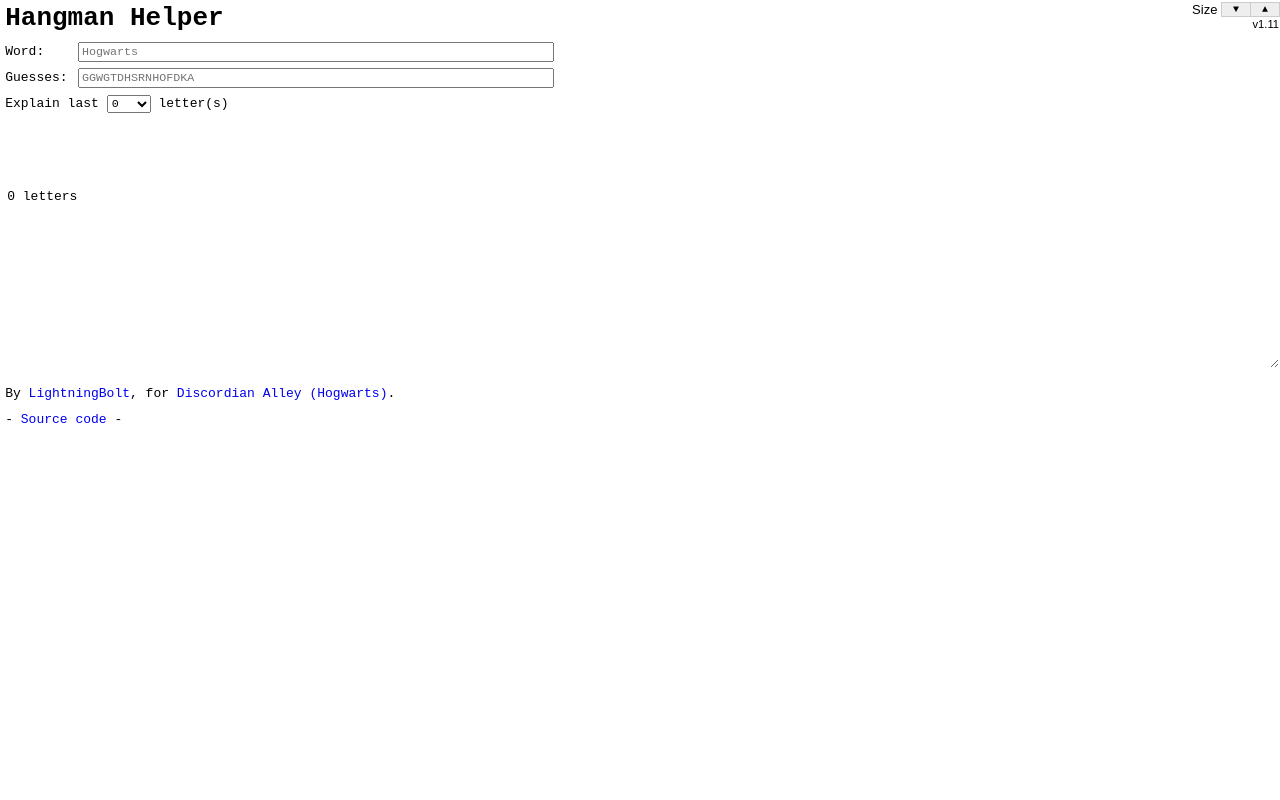
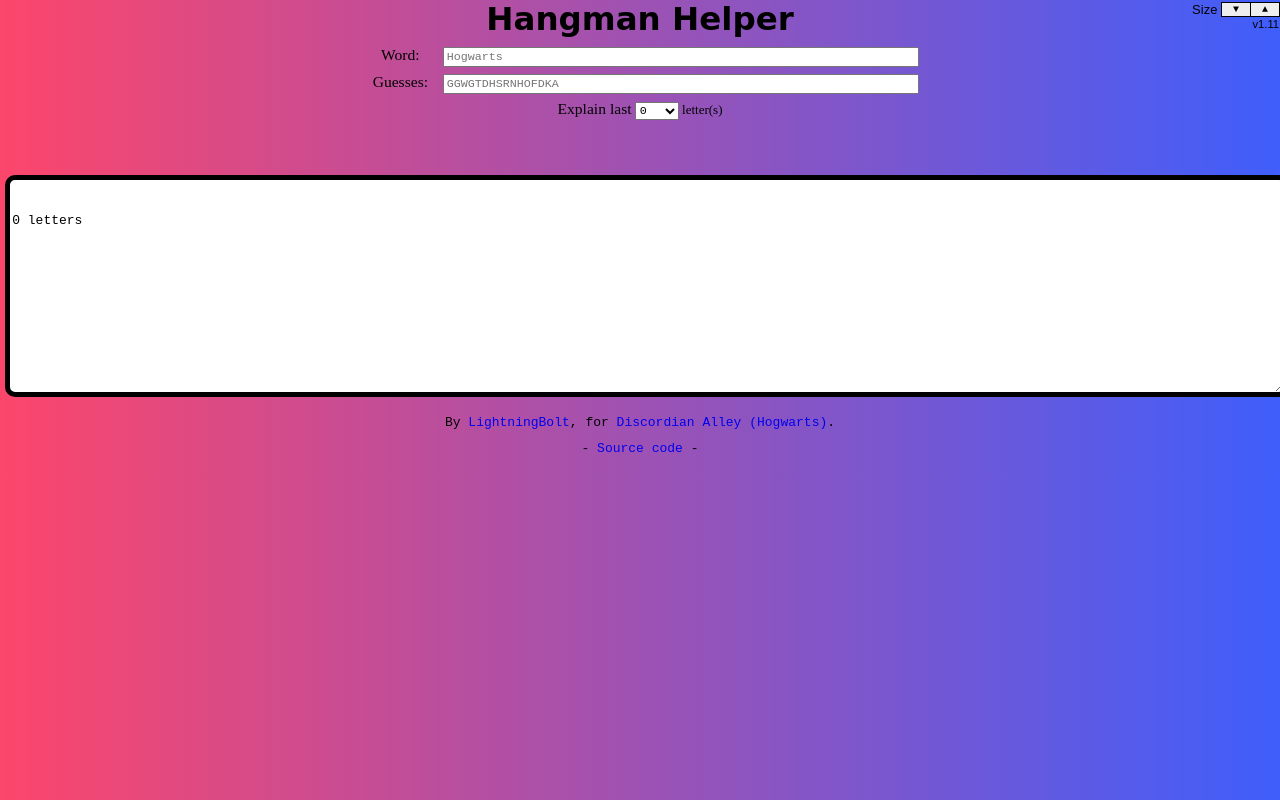
Before and after one commit to tvhsin/HangmanHelper, a plain HTML site: page index.html in a window 1280 px wide. Drawn offline with Linux system fonts and the light colour scheme; a web font is replaced by a local one.

Commit message:
Update main.css

```diff
--- a/main.css
+++ b/main.css
@@ -1,20 +1,91 @@
-html {margin: 0; padding: 0;}
-body {font-family: sans-serif; margin: 0; padding: 0;}
-#content {font-family: monospace; font-size: 13px; line-height: 2em; padding: .2em .4em; white-space: nowrap;} /* vm for IE9 */
+@import url(https://fonts.googleapis.com/css?family=Londrina+Solid|Nunito:400,300);
+html {
+  margin: 0;
+  padding: 0;
+}
+body {
+  font-family: sans-serif;
+  margin: 0;
+  padding: 0;
+  background: linear-gradient(90deg, #fc466b 0%, #3f5efb 100%);
+  overflow: hidden; /* Hide scrollbars */
+}
+#content {
+  text-align: center;
+  white-space: normal !important;
+  font-family: monospace;
+  font-size: 13px;
+  line-height: 2em;
+  padding: 0.2em 0.4em;
+  white-space: nowrap;
+} /* vm for IE9 */
 
+#fontSizeBtns {
+  font-size: 13px;
+  position: fixed;
+  right: 1px;
+  top: 2px;
+}
+#fontSizeBtns input {
+  background: #eee;
+  border: 1px solid #000;
+  font-size: 10px;
+  margin-right: -1px;
+  position: relative;
+  top: -2px;
+  width: 3em;
+}
+#version {
+  font-size: 70%;
+  line-height: 1.4em;
+  position: fixed;
+  right: 1px;
+  top: 1.5em;
+}
 
-#fontSizeBtns {font-size: 13px; position: fixed; right: 1px; top: 2px;}
-#fontSizeBtns input {background: #eee; border: 1px solid #ccc; font-size: 10px; margin-right: -1px; position: relative; top: -2px; width: 3em;}
-#version {font-size: 70%; line-height: 1.4em; position: fixed; right: 1px; top: 1.5em;}
+h1 {
+  margin: 0.1em 0 0.3em;
+  padding-top: 0;
+  font-family: "Londrina Solid", cursive;
+  font-size: 250%;
+  }
 
-
-h1 {margin: .1em 0 .3em; padding-top: 0;}
-input, select {font-family: monospace; font-size: 90%;}
-input {width: 40em;}
-#main {}
-#header {}
-#successMsg {color: red; font-size: 100%; font-weight: bold; margin: 1em 0 0;}
-#results {background: #fff; border: 0; display: block; font-size: 100%; line-height: 2em; outline: 0 !important; resize: vertical; /*white-space: pre;*/ width: 100%;}
-.row {}
-.label {display: inline-block; width: 5em;}
-.label.width-auto {width: auto;}
+input,
+select {
+  font-family: monospace;
+  font-size: 90%;
+}
+input {
+  width: 40em;
+}
+#main {
+  font-family: "Londrina Solid";
+}
+#header {
+}
+#successMsg {
+  color: rgb(0, 0, 0);
+  font-size: 200%;
+  margin: 1em 0 0;
+}
+#results {
+  border: 5px solid #000;
+  background: #fff;
+  border-radius: 10px;
+  display: block;
+  font-size: 100%;
+  line-height: 2em;
+  outline: 0 !important;
+  resize:vertical; /*white-space: pre;*/
+  width: 100%;
+}
+.row {
+}
+.label {
+  display: inline-block;
+  width: 5em;
+  font-size: 120%;
+}
+.label.width-auto {
+  width: auto;
+}
```
